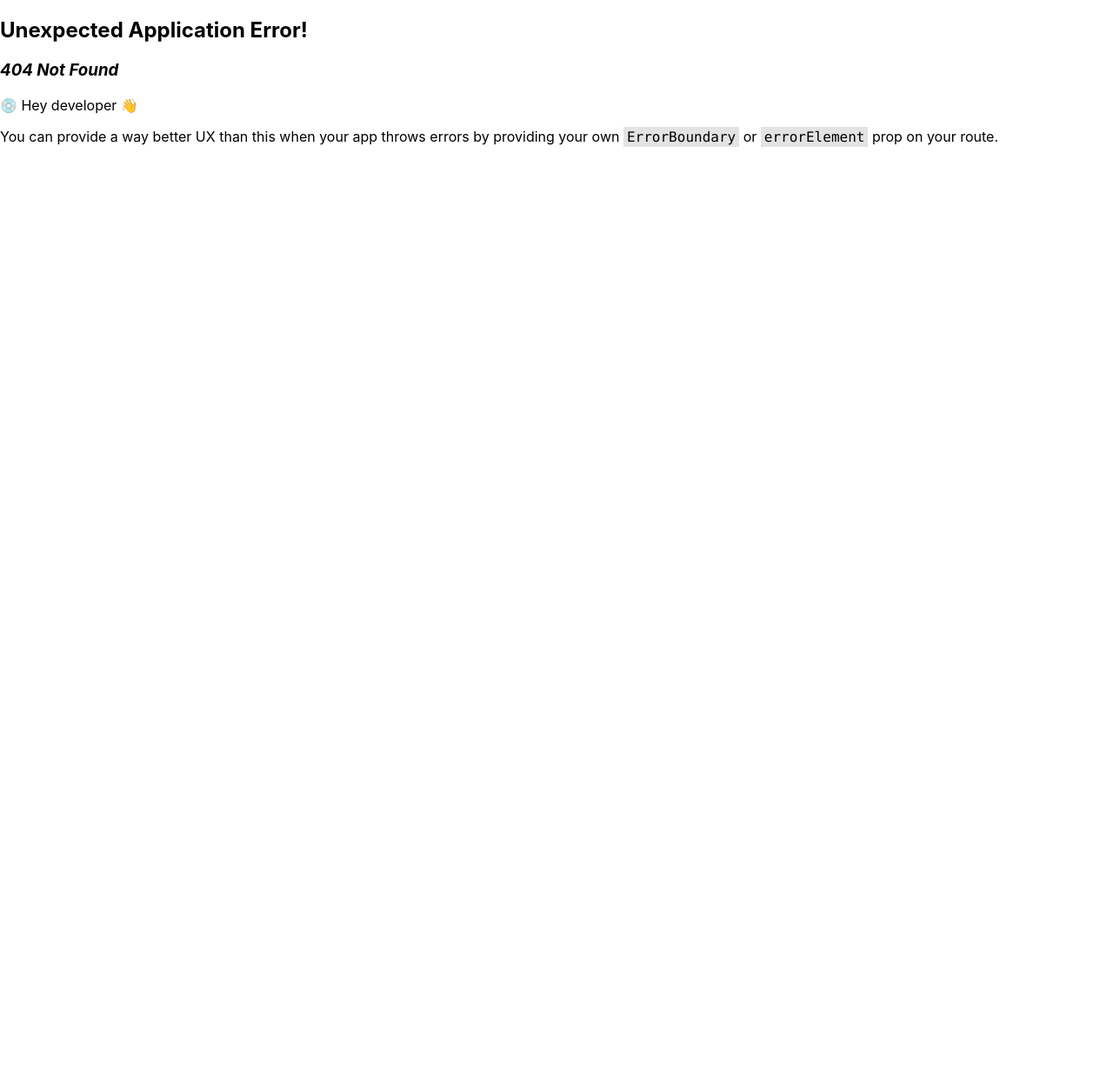
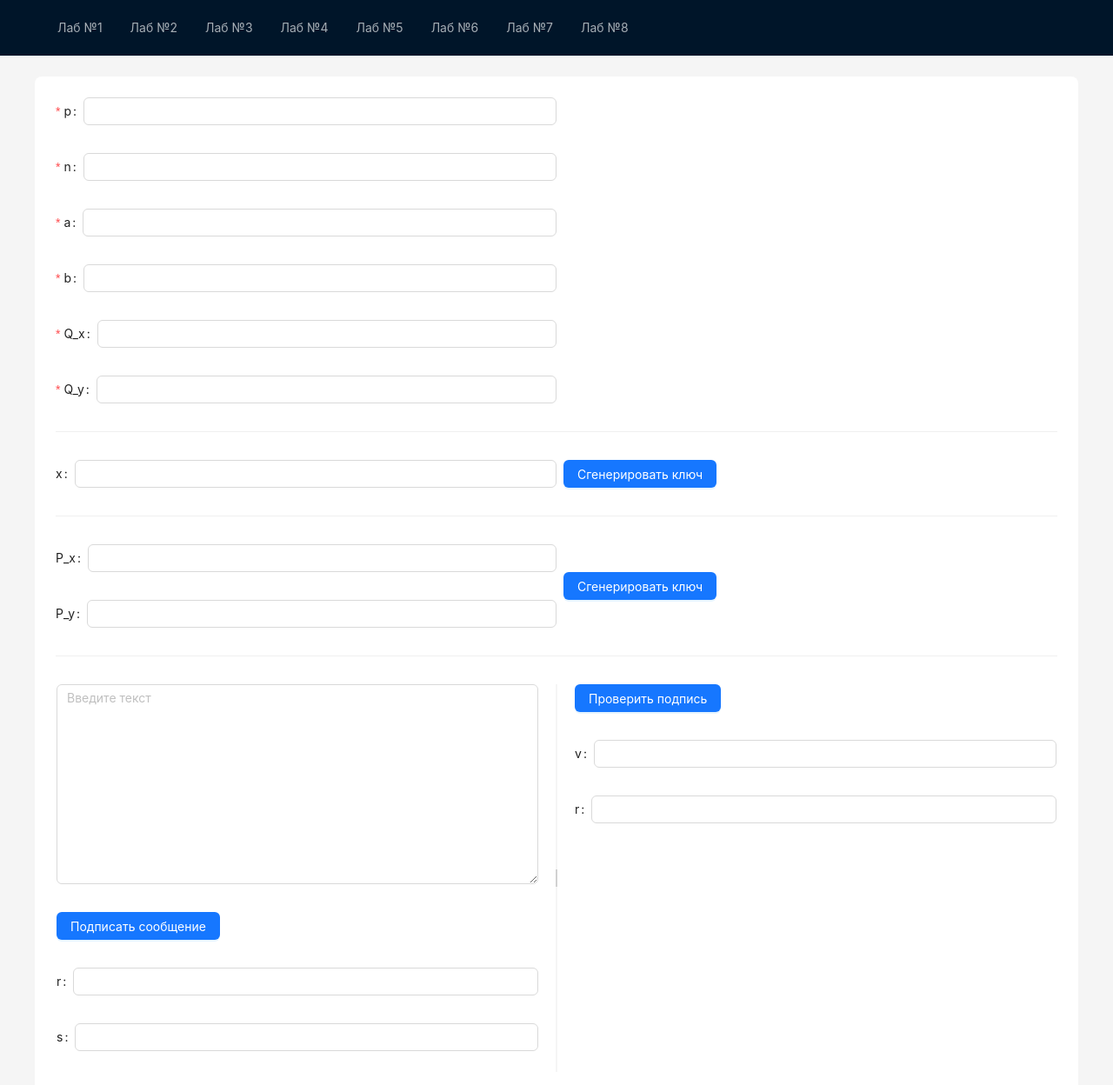
Before and after one commit to SugawaraKoushi/ib-client-app, a React (Create React App) app: page /lab8 in a window 1280 px wide. Before the commit this address had no page. Shown: the top 1248 px of the page at 87% size. Before the commit the page ends 800 px from the top, so only its background shows below. Built offline with nearby package versions, Linux system fonts and the light colour scheme.

Commit message:
UI for lab 8

```diff
--- /dev/null
+++ b/src/components/Lab8.jsx
@@ -0,0 +1,206 @@
+import { Button, Divider, Flex, Form, Input, Splitter } from "antd";
+import { useState } from "react";
+import "./index.css";
+import { useForm } from "antd/es/form/Form";
+
+const Lab8 = () => {
+    const { TextArea } = Input;
+
+    const [ecdsaForm] = useForm();
+    const [ecdsaSecretKeyForm] = useForm();
+    const [ecdsaOpenKeyForm] = useForm();
+    const [ecdsaSignForm] = useForm();
+    const [ecdsaCheckSignForm] = useForm();
+
+    const [loading, setLoading] = useState(false);
+
+    return (
+        <Flex gap="small" vertical style={{ width: "100%" }}>
+            <Form form={ecdsaForm} name="ecdsaForm" style={{ width: "100%" }}>
+                <Flex vertical gap="small" style={{ width: "100%" }}>
+                    <Form.Item
+                        name="p"
+                        label="p"
+                        required
+                        style={{ width: "50%" }}
+                    >
+                        <Input />
+                    </Form.Item>
+                    <Form.Item
+                        name="n"
+                        label="n"
+                        required
+                        style={{ width: "50%" }}
+                    >
+                        <Input />
+                    </Form.Item>
+                    <Form.Item
+                        name="a"
+                        label="a"
+                        required
+                        style={{ width: "50%" }}
+                    >
+                        <Input />
+                    </Form.Item>
+                    <Form.Item
+                        name="b"
+                        label="b"
+                        required
+                        style={{ width: "50%" }}
+                    >
+                        <Input />
+                    </Form.Item>
+                    <Form.Item
+                        name="qx"
+                        label="Q_x"
+                        required
+                        style={{ width: "50%" }}
+                    >
+                        <Input />
+                    </Form.Item>
+                    <Form.Item
+                        name="qy"
+                        label="Q_y"
+                        required
+                        style={{ width: "50%" }}
+                    >
+                        <Input />
+                    </Form.Item>
+                </Flex>
+            </Form>
+            <Divider style={{ marginTop: 0 }} />
+            <Form
+                form={ecdsaSecretKeyForm}
+                name="ecdsaSecretKeyForm"
+                style={{ width: "100%" }}
+            >
+                <Flex gap="small">
+                    <Form.Item name="x" label="x" style={{ width: "50%" }}>
+                        <Input />
+                    </Form.Item>
+                    <Form.Item>
+                        <Button
+                            variant="solid"
+                            color="primary"
+                            loading={loading}
+                        >
+                            Сгенерировать ключ
+                        </Button>
+                    </Form.Item>
+                </Flex>
+            </Form>
+            <Divider style={{ marginTop: 0 }} />
+            <Form
+                form={ecdsaOpenKeyForm}
+                name="ecdsaOpenKeyForm"
+                style={{ width: "100%" }}
+            >
+                <Flex gap="small" align="center">
+                    <Flex vertical gap="small" style={{ width: "50%" }}>
+                        <Form.Item
+                            name="px"
+                            label="P_x"
+                            style={{ width: "100%" }}
+                        >
+                            <Input />
+                        </Form.Item>
+                        <Form.Item
+                            name="py"
+                            label="P_y"
+                            style={{ width: "100%" }}
+                        >
+                            <Input />
+                        </Form.Item>
+                    </Flex>
+                    <Form.Item>
+                        <Button
+                            variant="solid"
+                            color="primary"
+                            loading={loading}
+                        >
+                            Сгенерировать ключ
+                        </Button>
+                    </Form.Item>
+                </Flex>
+            </Form>
+            <Divider style={{ marginTop: 0 }} />
+
+            <Splitter>
+                <Splitter.Panel style={{ marginRight: "20px" }}>
+                    <Form
+                        form={ecdsaSignForm}
+                        name="ecdsaSignForm"
+                        style={{ width: "100%" }}
+                    >
+                        <Flex vertical gap="small" style={{ width: "100%" }}>
+                            <Form.Item
+                                name="message"
+                                style={{ width: "100%" }}
+                                required
+                            >
+                                <TextArea
+                                    placeholder="Введите текст"
+                                    rows={10}
+                                />
+                            </Form.Item>
+                            <Form.Item>
+                                <Button
+                                    variant="solid"
+                                    color="primary"
+                                    loading={loading}
+                                >
+                                    Подписать сообщение
+                                </Button>
+                            </Form.Item>
+                            <Form.Item
+                                name="r"
+                                label="r"
+                                style={{ width: "100%" }}
+                            >
+                                <Input />
+                            </Form.Item>
+                            <Form.Item
+                                name="s"
+                                label="s"
+                                style={{ width: "100%" }}
+                            >
+                                <Input />
+                            </Form.Item>
+                        </Flex>
+                    </Form>
+                </Splitter.Panel>
+                <Splitter.Panel style={{ marginLeft: "20px" }}>
+                    <Form form={ecdsaCheckSignForm} name="ecdsaCheckSignForm">
+                        <Flex vertical gap="small" style={{ width: "100%" }}>
+                            <Form.Item>
+                                <Button
+                                    variant="solid"
+                                    color="primary"
+                                    loading={loading}
+                                >
+                                    Проверить подпись
+                                </Button>
+                            </Form.Item>
+                            <Form.Item
+                                style={{ width: "100%" }}
+                                name="v"
+                                label="v"
+                            >
+                                <Input readOnly />
+                            </Form.Item>
+                            <Form.Item
+                                style={{ width: "100%" }}
+                                name="r"
+                                label="r"
+                            >
+                                <Input readOnly />
+                            </Form.Item>
+                        </Flex>
+                    </Form>
+                </Splitter.Panel>
+            </Splitter>
+        </Flex>
+    );
+};
+
+export default Lab8;
--- a/src/components/Root.jsx
+++ b/src/components/Root.jsx
@@ -31,6 +31,10 @@ const Root = () => {
         {
             key: "/lab7",
             label: <Link to="/lab7">Лаб №7</Link>,
+        },
+        {
+            key: "/lab8",
+            label: <Link to="/lab8">Лаб №8</Link>,
         },
     ];
 
--- a/src/index.jsx
+++ b/src/index.jsx
@@ -11,6 +11,7 @@ import Lab4 from "./components/Lab4";
 import Lab5 from "./components/Lab5";
 import Lab6 from "./components/Lab6";
 import Lab7 from "./components/Lab7";
+import Lab8 from "./components/Lab8";
 
 axios.defaults.baseURL = "http://localhost:8080/api";
 
@@ -28,6 +29,7 @@ const router = createBrowserRouter([
             { path: "/lab5", element: <Lab5 /> },
             { path: "/lab6", element: <Lab6 /> },
             { path: "/lab7", element: <Lab7 /> },
+            { path: "/lab8", element: <Lab8 /> },
         ],
     },
 ]);
```
